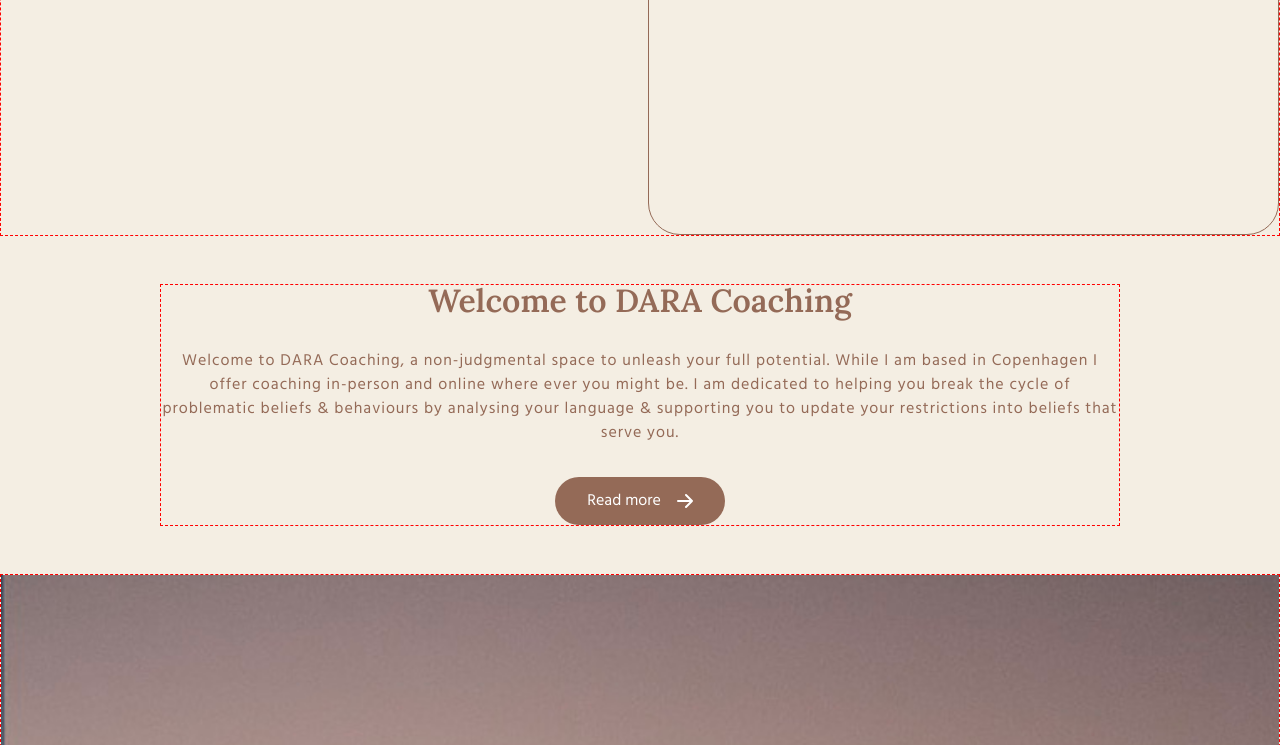
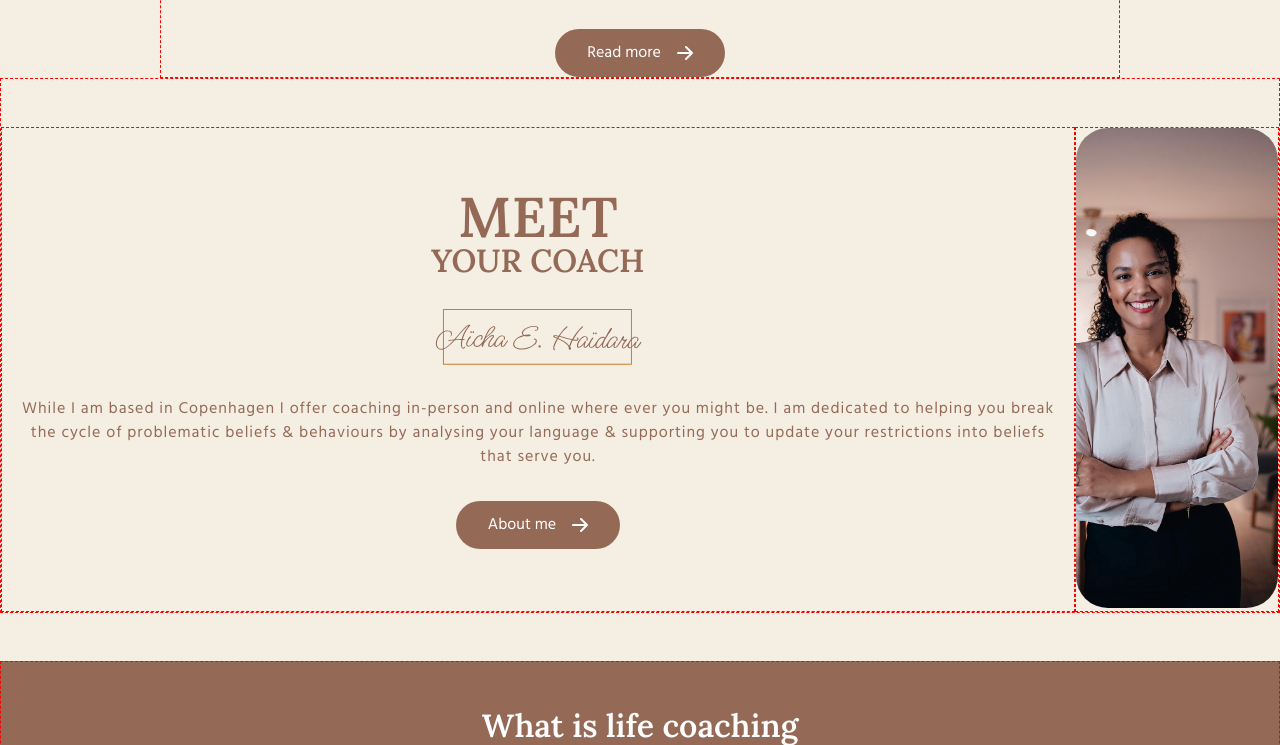
Before and after one commit to aehaidara/aehaidara.github.io, a website: page src/index.html in a window 1280 px wide. Shown: the part 638-1383 px from the top of the page. Drawn offline with nearby package versions, Linux system fonts and the light colour scheme; files that its build step writes are made by us from their sources; files whose address does not match are found by name.

Commit message:
finished mobile-landscape

```diff
--- a/src/index.html
+++ b/src/index.html
@@ -49,13 +49,21 @@
                             <span></span>
                             <span></span>
                             <ul id="menu">
-                                <a href="#"><li>Home</li></a>
-                                <a href="#"><li>About</li></a>
-                                <a href="#"><li>Prise</li></a>
-                                <a href="#"><li>Services</li></a>
-                                <a href="#"><li>Business</li></a>
-                                <a href="#"><li>Contact</li></a>
-                                <a href="#"><li>Booking</li></a>
+                                <a class="menu-item" href="#"><li>Home</li></a>
+                                <a class="menu-item" href="#"><li>About</li></a>
+                                <a class="menu-item" href="#"><li>Prise</li></a>
+                                <a class="menu-item" href="#"
+                                    ><li>Services</li></a
+                                >
+                                <a class="menu-item" href="#"
+                                    ><li>Business</li></a
+                                >
+                                <a class="menu-item" href="#"
+                                    ><li>Contact</li></a
+                                >
+                                <a class="menu-item" href="#"
+                                    ><li>Booking</li></a
+                                >
                             </ul>
                         </div>
                     </div>
@@ -66,12 +74,11 @@
                         <img src="./assets/images/hero-img.jpg" alt="" />
                         <source
                             media="(min-width: 740px)"
-                            srcset="./assets/hero/hero-tablet.jpg"
+                            srcset="./assets/images/hero-img.jpg"
                         />
                         <source
-                            class="xx"
                             media="(min-width: 400px)"
-                            srcset="./assets/hero/hero-img-mobile-landscape.jpg"
+                            srcset="./assets/hero/x.jpg"
                         />
                     </picture>
 
@@ -106,10 +113,13 @@
                 </section>
 
                 <!-- MEET YOUR COACH -->
+                <section class="meet-your-coach-container">
                     <section class="meet-your-coach">
                         <div class="meet-your-coach__title-wrapper">
                             <h2 class="meet-your-coach__title">MEET</h2>
-                        <h3 class="meet-your-coach__sub-title">YOUR COACH</h3>
+                            <h3 class="meet-your-coach__sub-title">
+                                YOUR COACH
+                            </h3>
                             <img
                                 class="meet-your-coach__arrow-icon"
                                 src="./assets/svg/drown-arrow.svg"
@@ -121,17 +131,27 @@
 
                     <!-- AICHA INFO -->
                     <section class="aicha-info">
+                        <div class="aicha-info__title-wrapper">
+                            <h2 class="aicha-info__title">MEET</h2>
+                            <h3 class="aicha-info__sub-title">
+                                YOUR COACH
+                            </h3>
+
+                        </div>
                         <img src="./assets/svg/name.svg" alt="" />
                         <p class="aicha-info__text">
-                        Welcome to DARA Coaching, a non-judgmental space, where
-                        you can feel understood, heard, safe and supported. My
-                        mission is to break the cycle of problematic beliefs &
-                        behaviors.
+                            While I am based in Copenhagen I offer coaching
+                            in-person and online where ever you might be. I am
+                            dedicated to helping you break the cycle of
+                            problematic beliefs & behaviours by analysing your
+                            language & supporting you to update your
+                            restrictions into beliefs that serve you.
                         </p>
-                    <a class="btn-brown" href="#"
+                        <a class="aicha-info__button btn-brown" href="#"
                             >About me
                             <img src="./assets/svg/btn-arrow.svg" alt="" />
                         </a>
+                    </section>
                 </section>
 
                 <!-- WHAT IS LIFE COACHING -->
--- a/src/sass/components/_card-regular.scss
+++ b/src/sass/components/_card-regular.scss
@@ -9,6 +9,12 @@
     border-radius: 3rem;
     gap: 3rem;
     text-align: center;
+
+    @include mq.mq($from: mobileLandscape) {
+        width: 100%;
+        padding: 3rem 10rem;
+    }
+
     &__icon {
         @include flex;
         width: 5rem;
--- a/src/sass/components/_nav.scss
+++ b/src/sass/components/_nav.scss
@@ -142,11 +142,11 @@ nav {
     opacity: 1;
 }
 
-@media screen and (max-width: 768px) {
-    #menu {
-        transform: none;
-        opacity: 0;
+// @media screen and (max-width: 768px) {
+//     #menu {
+//         transform: none;
+//         opacity: 0;
 
-        transition: opacity 0.5s cubic-bezier(0.77, 0.2, 0.05, 1);
-    }
-}
+//         transition: opacity 0.5s cubic-bezier(0.77, 0.2, 0.05, 1);
+//     }
+// }
--- a/src/sass/layout/_main.scss
+++ b/src/sass/layout/_main.scss
@@ -9,7 +9,7 @@ section {
     // border: 1px dashed darkmagenta;
 
     @include mq.mq($from: mobileLandscape, $until: tablet) {
-        border: 1px dashed darkblue;
+        // border: 1px dashed darkblue;
     }
     @include mq.mq($from: tablet, $until: desktop) {
         //  border: 1px dashed black;
--- a/src/sass/pages/_index.scss
+++ b/src/sass/pages/_index.scss
@@ -5,22 +5,37 @@
 .hero {
     grid-column: 1/4;
     width: 100%;
-    height: 100vh;
+    // height: 100vh;
+
     z-index: 1;
 
+    /* mobile-land */
     @include mq.mq($from: mobileLandscape) {
         margin-top: $nav-mobile-height + 1rem !important;
         display: grid;
         grid-template-columns: 1fr 1fr;
-        height: 100vh;
         gap: 1rem;
         &__images {
             width: 100%;
-            height: 370px;
+            height: 350px;
             img {
-                width: 100%;
-                height: 100%;
                 border-radius: 2rem;
+            }
+        }
+    }
+
+    // tablet
+    @include mq.mq($from: tablet, $until: desktop) {
+        display: flex;
+        flex-direction: column;
+        justify-content: center;
+        align-items: center;
+        &__images {
+            width: 100%;
+            height: 66vh;
+            img {
+                border-radius: 2rem;
+                padding: 0 1rem;
             }
         }
     }
@@ -31,6 +46,7 @@
         object-fit: cover;
         filter: saturate(80%);
 
+        // mobile-land
         @include mq.mq($from: mobileLandscape) {
             max-width: 100%;
             height: 100%;
@@ -39,14 +55,18 @@
 
     &__be-your-best-self {
         display: none;
-
+        height: 250px;
+        align-self: center;
         @include mq.mq($from: mobileLandscape) {
             display: flex;
             justify-content: center;
             align-items: center;
             border: 1px solid $color-primary-brown;
             border-radius: 2rem;
-
+        }
+        //tablet
+        @include mq.mq($from: tablet, $until: desktop) {
+            width: 50%;
         }
     }
 
@@ -62,13 +82,11 @@
             font-size: 4rem;
             font-family: $font-family-hind;
             font-weight: 600;
-
         }
         @include mq.mq($from: mobileLandscape) {
             @include flex-col-center;
             gap: 1rem;
         }
-
     }
 }
 
@@ -86,6 +104,23 @@
     }
 }
 
+.meet-your-coach-container {
+    grid-column: 1/4;
+    margin: 0 !important;
+
+    // mobile-land
+    @include mq.mq($from: mobileLandscape) {
+        display: flex;
+        flex-direction: row-reverse;
+    }
+
+    //tablet
+    @include mq.mq($from: tablet, $until: desktop) {
+
+    }
+
+}
+
 .meet-your-coach {
     position: relative;
     grid-column: 1/4; // occupy full width
@@ -100,11 +135,16 @@
         right: 5%;
         transform: translateY(-50%);
         color: $color-primary-beige;
+        @include mq.mq($from: mobileLandscape) {
+            display: none;
+        }
         img {
             margin-top: 0.5rem;
             align-self: center;
             width: 35% !important;
             position: relative;
+
+
         }
     }
 
@@ -119,14 +159,36 @@
     img {
         width: 100%;
         height: 100%;
+        @include mq.mq($from: mobileLandscape) {
+            height: 480px;
+            object-fit: cover;
+            border-radius: 2rem;
+        }
+
     }
 }
 
 .aicha-info {
-    @include flex-col-center;
+    display: flex;
+    flex-direction: column;
+    justify-content: center;
+    align-items: center;
+
     gap: 2rem;
     color: $color-primary-brown;
     text-align: center;
+    padding: 0 1rem;
+    font-family: $font-family-lora;
+    @include mq.mq($from: mobileLandscape) {
+        width: 100%;
+    }
+
+    &__title {
+        font-size: 3.5rem;
+    }
+    &__sub-title {
+        font-size: 2rem;
+    }
 }
 
 .what-is-life-coaching {
@@ -137,6 +199,12 @@
     padding: 3rem 1rem;
     background: $color-primary-brown;
     color: $color-primary-white;
+
+    /* mobile-land */
+    @include mq.mq($from: mobileLandscape) {
+        width: 100%;
+        padding: 3rem;
+    }
 }
 
 .my-services {
@@ -144,6 +212,12 @@
     gap: 2rem;
     width: 100%;
     color: $color-primary-brown;
+
+    /* mobile-land */
+    @include mq.mq($from: mobileLandscape) {
+        width: 100%;
+        padding: 0 5rem;
+    }
 }
 
 .for-businesses {
@@ -153,6 +227,12 @@
     background: $color-secondary-dark-green;
     color: $color-primary-beige;
     padding: 3rem 1rem;
+
+    /* mobile-land */
+    @include mq.mq($from: mobileLandscape) {
+        width: 100%;
+        padding: 3rem 5rem;
+    }
 }
 
 .company-logos {
@@ -168,6 +248,12 @@
     &__wrapper {
         @include flex-col-center;
         gap: 0.5rem;
+
+        /* mobile-land */
+        @include mq.mq($from: mobileLandscape) {
+            flex-direction: row;
+            justify-content: center;
+        }
     }
 
     &__item {
@@ -189,4 +275,9 @@
 .testimonial {
     grid-column: 1/4;
     color: $color-primary-brown;
+
+     /* mobile-land */
+     @include mq.mq($from: mobileLandscape) {
+        padding: 0 3rem;
+    }
 }
```
Also changed, not shown: public/index.html (+36 -16 lines), public/assets/images/hero-img-mobile-landscape.jpg, public/assets/images/meet-your-coach-mobile-landscape.jpg (added), public/css/style.css. Lines whose indentation alone changed are shown as unchanged.
